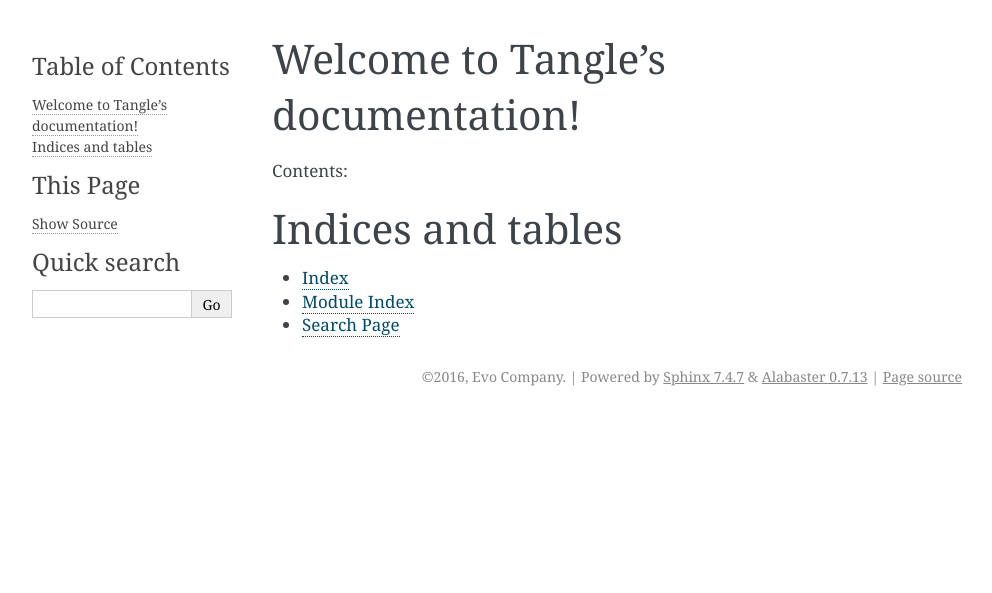
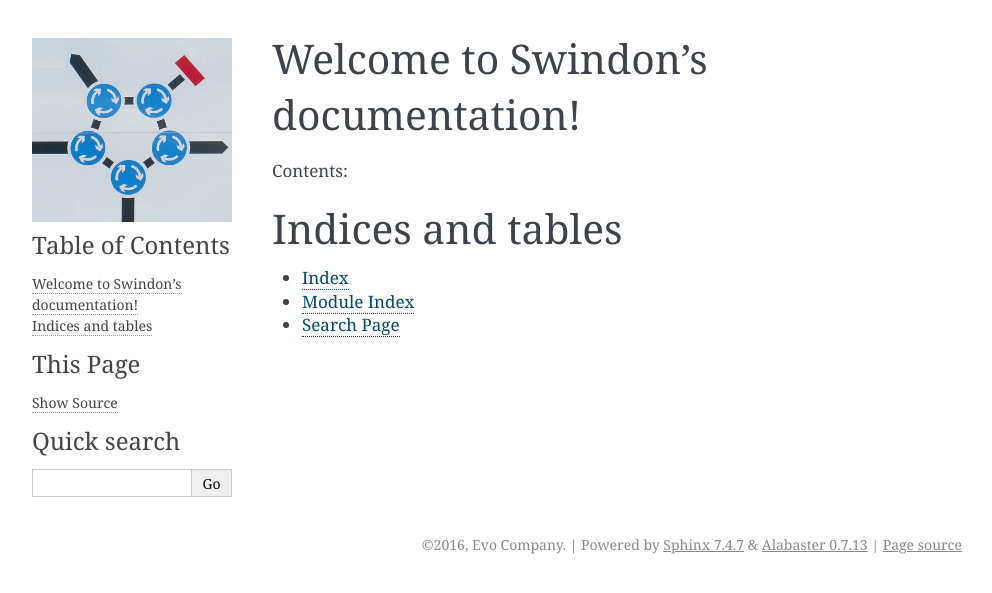
Before and after one commit to swindon-rs/swindon, a Sphinx documentation site: the page built from docs/index.rst, in a window 1280 px wide. Shown: the top 593 px of the page, without its empty margins (148-1140 px from the left). Built offline with Sphinx 7.4.7, drawn with Linux system fonts in a browser that asks for light colours.

Commit message:
rename Tangle to Swindon in docs

```diff
--- a/docs/conf.py
+++ b/docs/conf.py
@@ -1,6 +1,6 @@
 # -*- coding: utf-8 -*-
 #
-# Tangle documentation build configuration file, created by
+# Swindon documentation build configuration file, created by
 # sphinx-quickstart on Tue Sep 20 15:28:54 2016.
 #
 # This file is execfile()d with the current directory set to its
@@ -48,7 +48,7 @@ source_suffix = '.rst'
 master_doc = 'index'
 
 # General information about the project.
-project = u'Tangle'
+project = u'Swindon'
 copyright = u'2016, Evo Company'
 author = u'Evo Company'
 
@@ -133,7 +133,7 @@ html_theme = 'alabaster'
 # The name for this set of Sphinx documents.
 # "<project> v<release> documentation" by default.
 #
-# html_title = u'Tangle v0.1.0'
+# html_title = u'Swindon v0.1.0'
 
 # A shorter title for the navigation bar.  Default is the same as html_title.
 #
@@ -142,7 +142,7 @@ html_theme = 'alabaster'
 # The name of an image file (relative to this directory) to place at the top
 # of the sidebar.
 #
-# html_logo = None
+html_logo = '_static/swindon.jpg'
 
 # The name of an image file (relative to this directory) to use as a favicon of
 # the docs.  This file should be a Windows icon file (.ico) being 16x16 or 32x32
@@ -259,7 +259,7 @@ latex_elements = {
 # (source start file, target name, title,
 #  author, documentclass [howto, manual, or own class]).
 latex_documents = [
-    (master_doc, 'Tangle.tex', u'Tangle Documentation',
+    (master_doc, 'Swindon.tex', u'Swindon Documentation',
      u'Evo Company', 'manual'),
 ]
 
@@ -301,7 +301,7 @@ latex_documents = [
 # One entry per manual page. List of tuples
 # (source start file, name, description, authors, manual section).
 man_pages = [
-    (master_doc, 'tangle', u'Tangle Documentation',
+    (master_doc, 'Swindon', u'Swindon Documentation',
      [author], 1)
 ]
 
@@ -316,8 +316,8 @@ man_pages = [
 # (source start file, target name, title, author,
 #  dir menu entry, description, category)
 texinfo_documents = [
-    (master_doc, 'Tangle', u'Tangle Documentation',
-     author, 'Tangle', 'One line description of project.',
+    (master_doc, 'Swindon', u'Swindon Documentation',
+     author, 'Swindon', 'One line description of project.',
      'Miscellaneous'),
 ]
 
--- a/docs/index.rst
+++ b/docs/index.rst
@@ -3,7 +3,7 @@
    You can adapt this file completely to your liking, but it should at least
    contain the root `toctree` directive.
 
-Welcome to Tangle's documentation!
+Welcome to Swindon's documentation!
 ==================================
 
 Contents:
```
